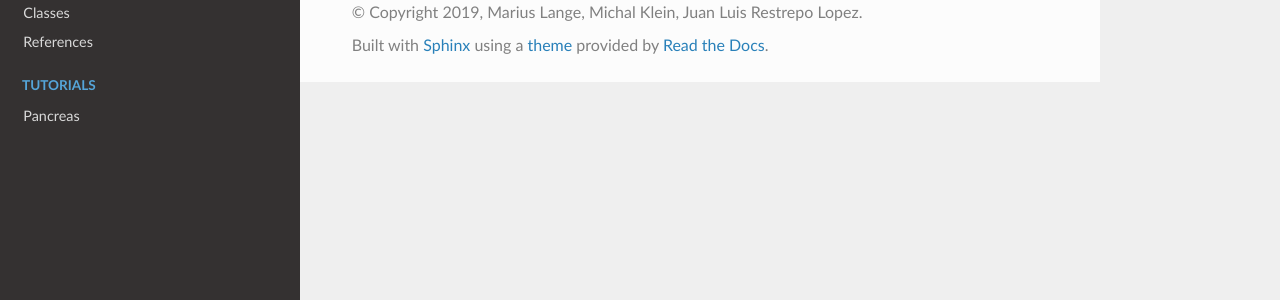
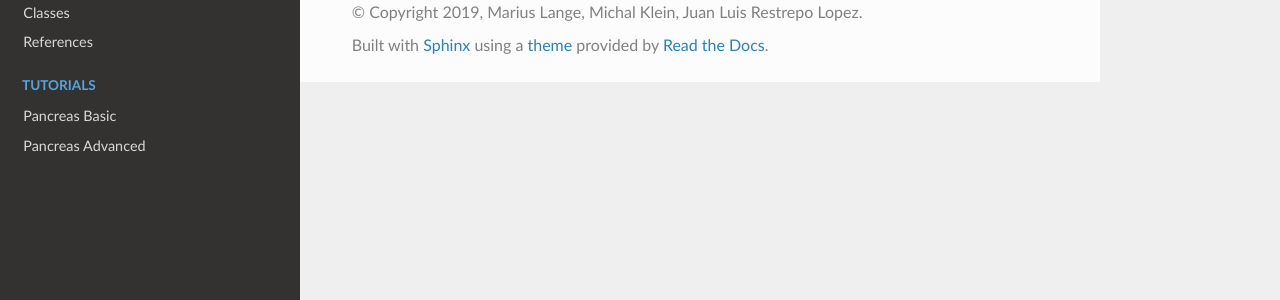
Before and after one commit to theislab/cellrank, a Sphinx documentation site: the page built from docs/source/benchmarks.rst, in a window 1280 px wide. Shown: the part 184-484 px from the top of the page. Built offline with Sphinx 7.4.7 and the Read the Docs theme 2.0.0, drawn with Linux system fonts in a browser that asks for light colours.

```diff
--- a/docs/source/index.rst
+++ b/docs/source/index.rst
@@ -9,7 +9,7 @@
 CellRank - Probabilistic Trajectory Inference based on RNA Velocity
 ===================================================================
 
-.. image:: https://raw.githubusercontent.com/theislab/cellrank/master/resources/images/index_figure_ends.png
+.. image:: https://raw.githubusercontent.com/theislab/cellrank/master/resources/images/index_figure_endpoints.png
    :width: 600px
    :align: center
 
@@ -48,7 +48,8 @@ Report issues and see the code on `GitHub <https://github.com/theislab/cellrank>
    :maxdepth: 2
    :hidden:
 
-   Pancreas <https://cellrank-notebooks.readthedocs.io/en/latest/pancreas_basic.html>
+   Pancreas Basic <https://cellrank-notebooks.readthedocs.io/en/latest/pancreas_basic.html>
+   Pancreas Advanced <https://cellrank-notebooks.readthedocs.io/en/latest/pancreas_advanced.html>
 
 
 .. |Travis| image:: https://travis-ci.org/theislab/cellrank.svg?branch=master
```
